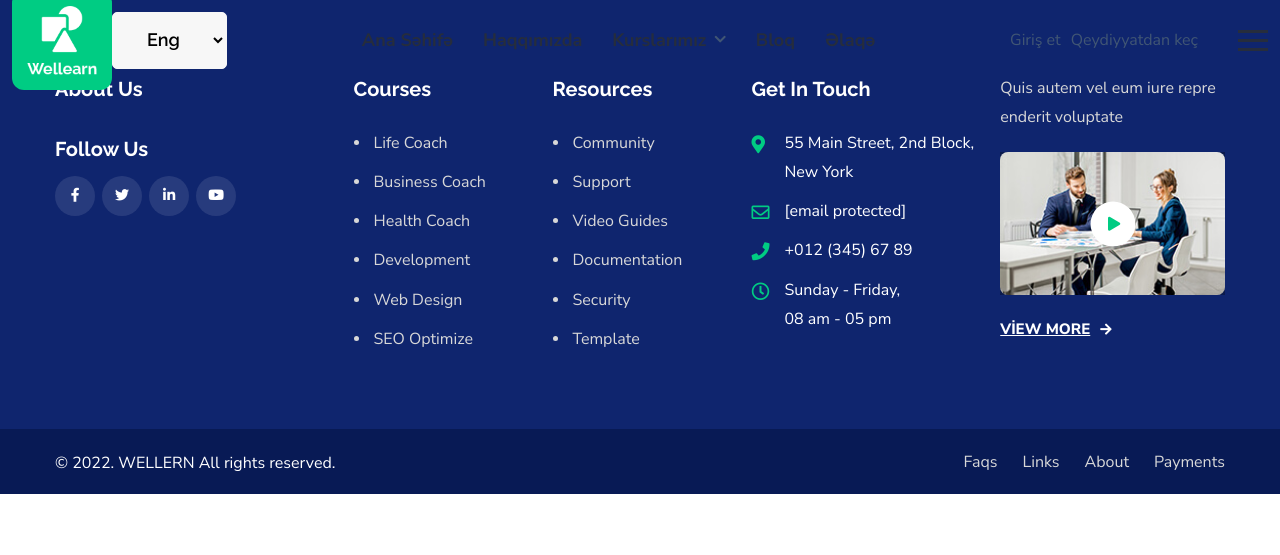
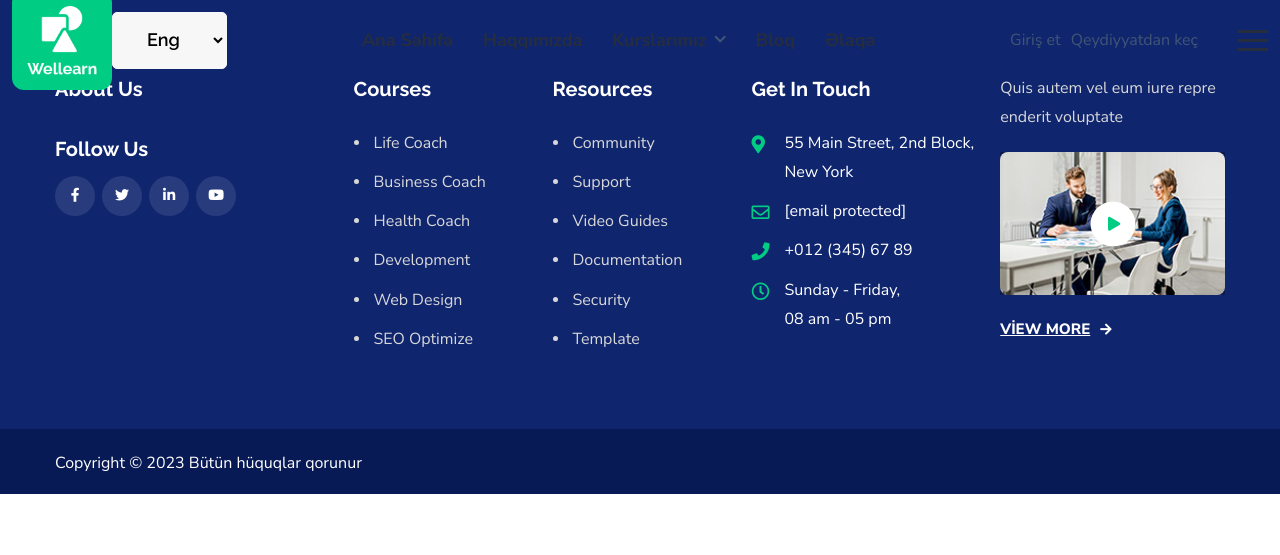
Before and after one commit to garipbakucode/course-project, a Django app: page /about/ in a window 1280 px wide. Shown: the part 46-601 px from the top of the page. Run offline with Django 4.2, Linux system fonts and the light colour scheme; data that the repository does not hold is empty; some libraries are stand-ins or nearby versions.

Commit message:
copyright at footer updated

```diff
--- a/course_project/templates/base/index.html
+++ b/course_project/templates/base/index.html
@@ -277,13 +277,10 @@
             <div class="copyright-area bg-dark-blue rel">
                 <div class="container">
                     <div class="copyright-inner">
-                        <p>© 2022.  <a href="index.html">Wellern</a> All rights reserved.</p>
-                        <ul class="footer-menu">
-                            <li><a href="faqs.html">Faqs</a></li>
-                            <li><a href="contact.html">Links</a></li>
-                            <li><a href="about.html">About</a></li>
-                            <li><a href="contact.html">Payments</a></li>
-                        </ul>
+                        <p>Copyright &copy;
+                            <script>document.write(new Date().getFullYear());</script>
+                            Bütün hüquqlar
+                            qorunur</p>
                     </div>
                 </div>
                 <!-- Scroll Top Button -->
```
